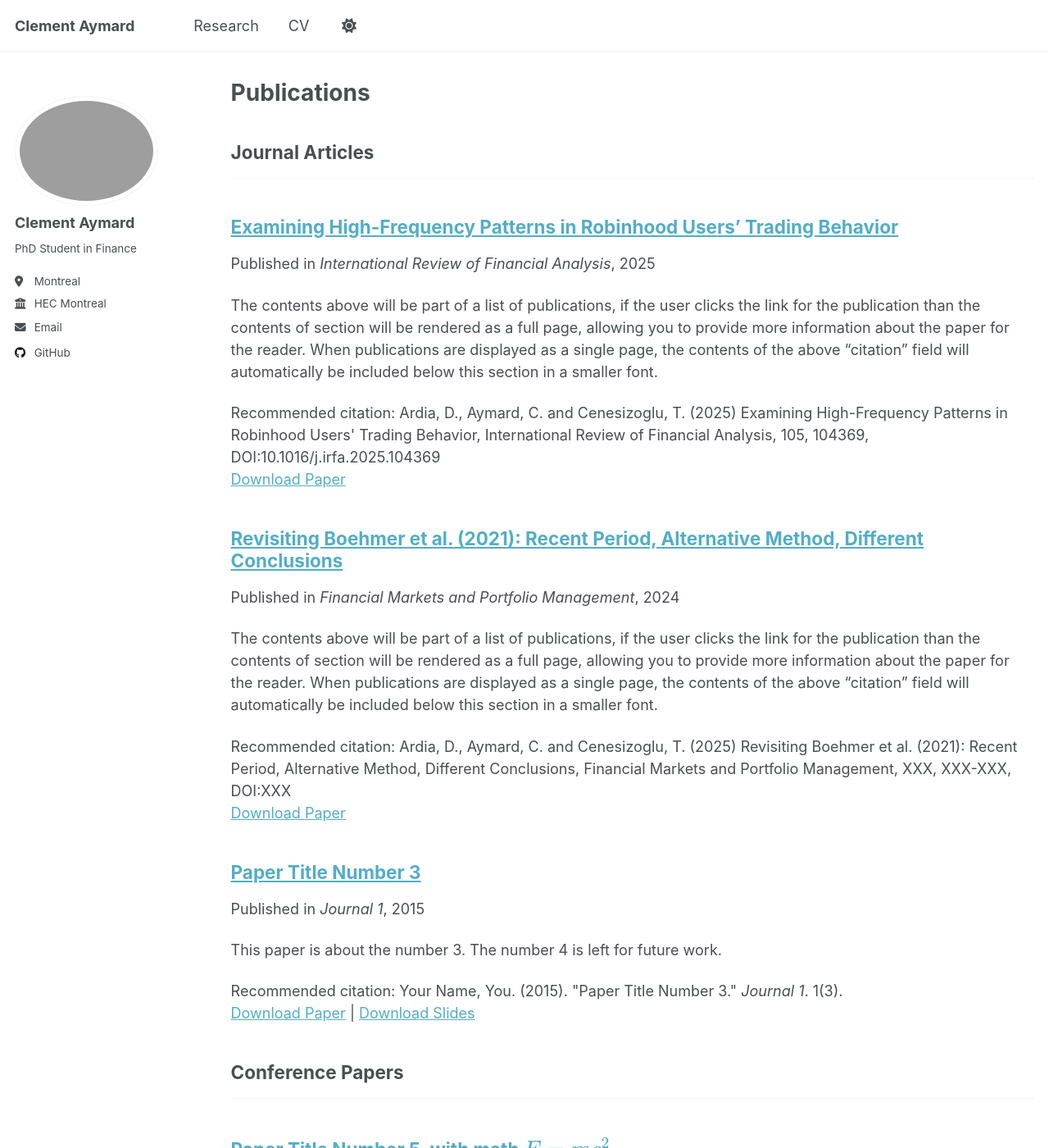
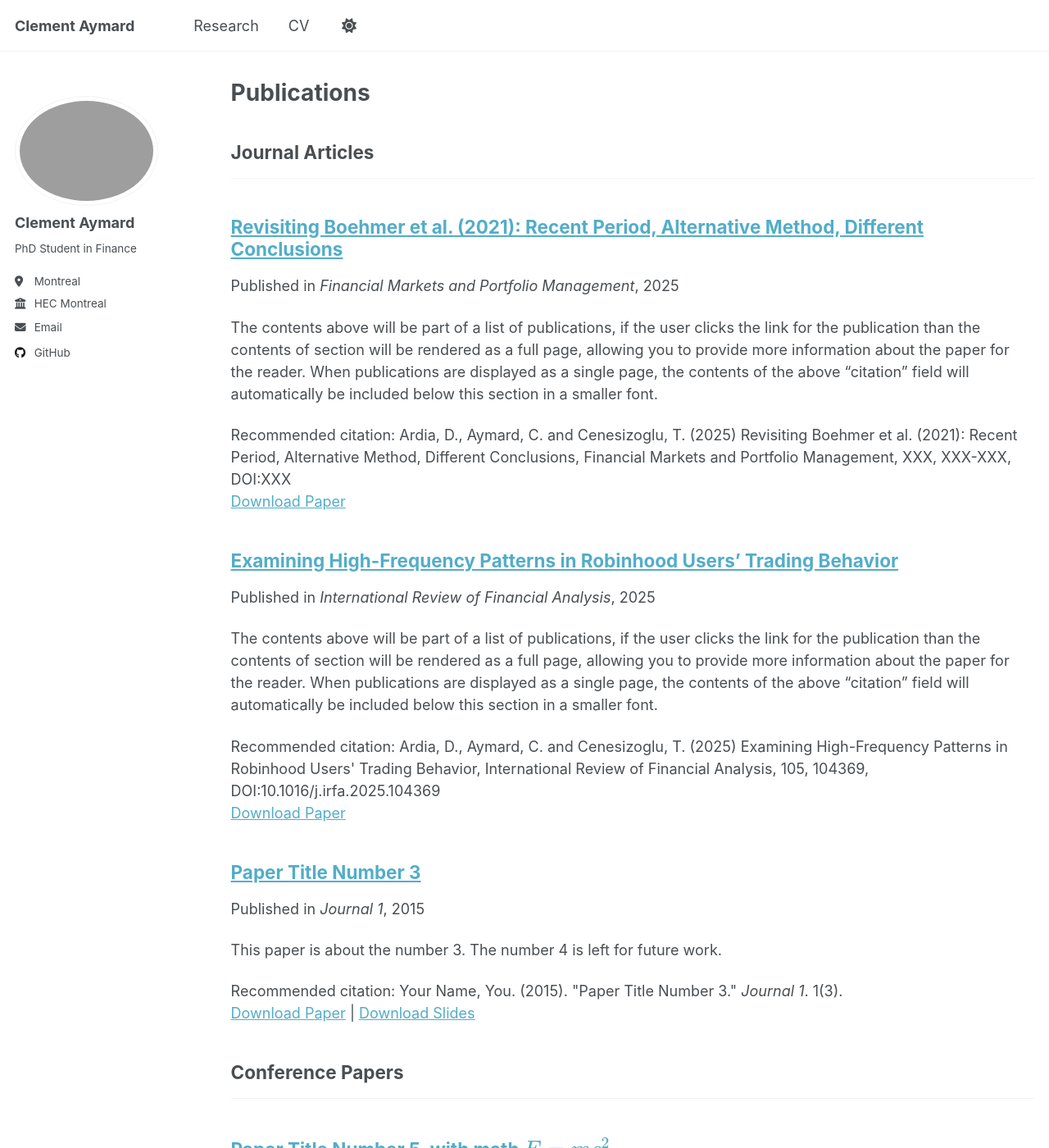
Before and after one commit to clemaymd/clemaymd.github.io, a Jekyll site: the page built from _pages/publications.html, in a window 1280 px wide and 1400 px high. Shown: the whole window at 82% size. Built offline with Jekyll 4.4.1, drawn with Linux system fonts in a browser that asks for light colours; a script that is not in the unit is left out.

Commit message:
Update revisitbjzz_2025_ssrn.md

```diff
--- a/_publications/revisitbjzz_2025_ssrn.md
+++ b/_publications/revisitbjzz_2025_ssrn.md
@@ -3,7 +3,7 @@ title: "Revisiting Boehmer et al. (2021): Recent Period, Alternative Method, Dif
 collection: publications
 category: manuscripts
 permalink: /publication/revisitbjzz_2025_ssrn
-date: 2024-11-01
+date: 2025-08-01
 venue: 'Financial Markets and Portfolio Management'
 paperurl: 'Forthcoming'
 ssrnurl: 'https://papers.ssrn.com/sol3/papers.cfm?abstract_id=4703056'
```
